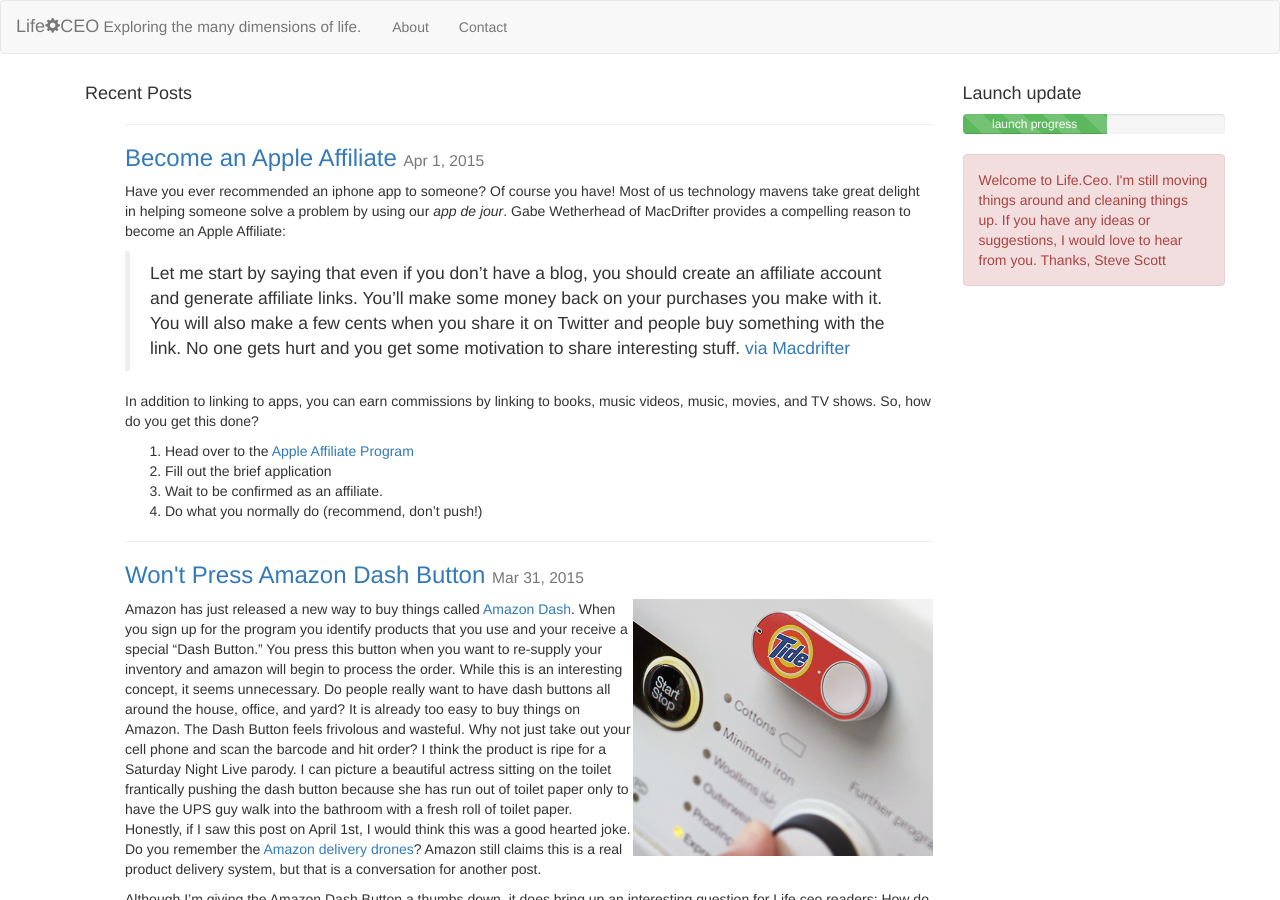
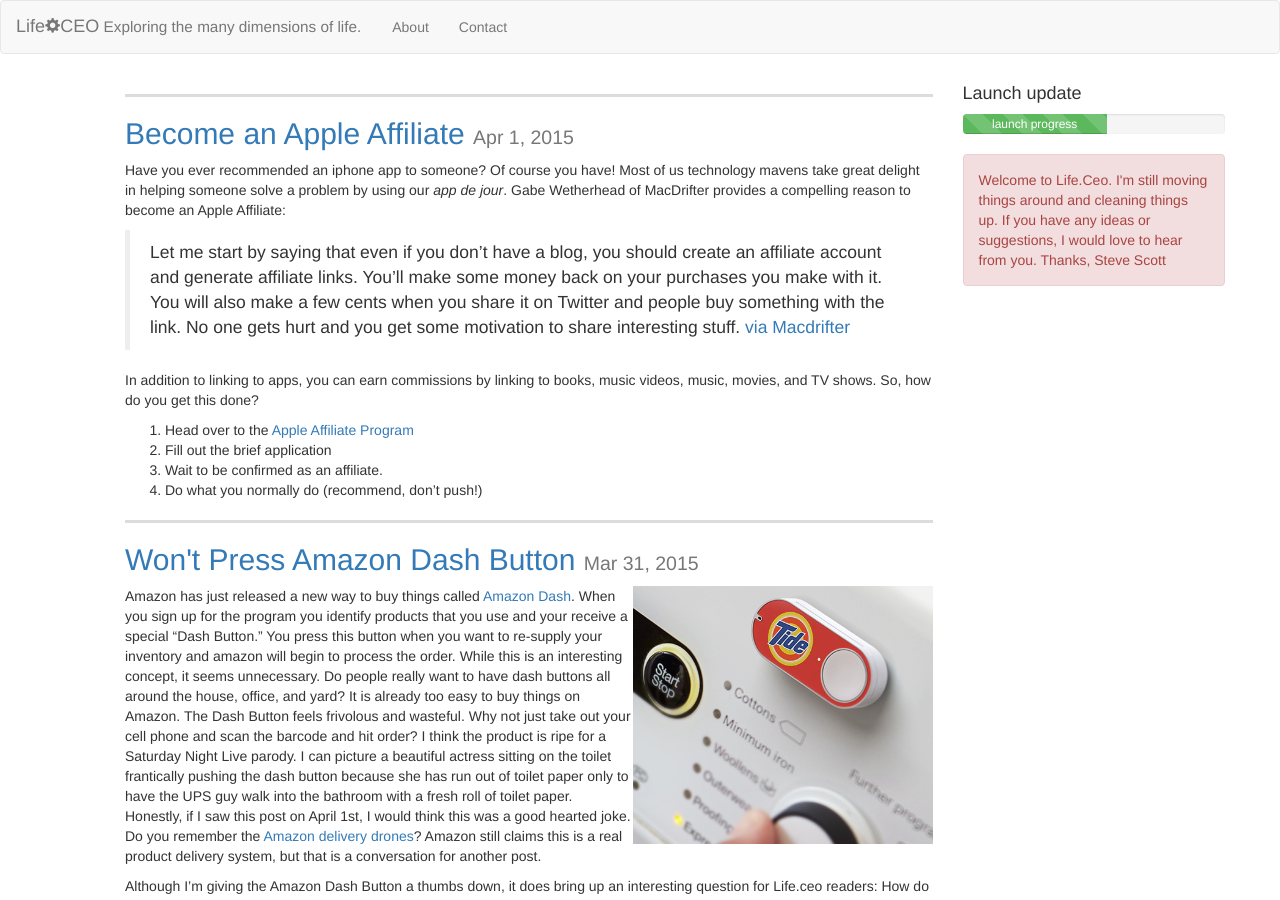
Before and after one commit to sjmscott/life-ceo, a Jekyll site: the page built from index.html, in a window 1280 px wide and 900 px high. Built offline with Jekyll 4.4.1, drawn with Linux system fonts in a browser that asks for light colours; nearby versions of some CDN libraries; the list of posts is cut into pages by our own code.

Commit message:
update index

```diff
--- a/_posts/2015-03-29-slack-worth.markdown
+++ b/_posts/2015-03-29-slack-worth.markdown
@@ -5,8 +5,6 @@
 date: 2015-03-30
 tags: software, tool, review, tech
 ---
-
-<img src="/assets/img/slack-logo.png" class="img-responsive" alt="Responsive image" width="150px" align="left">
 
 A friend recently sent me information on the skyrocketing valuation of Slack.  As I began to prepare this post, I realized that I didn't know exactly where to find the information. Was it a link on text messages?  Was it sent via evernote or a direct message on twitter?  Was it sent as a PDF through email?  Slack tries to solve the problem of communication fragmentation.  Slack seeks to "be a platform for team communication: everything in one place, instantly searchable, available wherever you go.[^slack2]"  Essentially, Slack seeks to replace text messages, emails, alerts, and notifications create a singular funnel of communication.
 
@@ -18,12 +16,12 @@
 
 Is this wild valuation another case of a champagne high? Probably.  Although this is an important and interesting question, I'd like to focus on whether this app is worthwhile.  Regardless of the speculative value of the company, I think that Slack platform has enormous benefits and offers the potential to solve many problems.  To summarize, here are few of the key benefits.
 
-1) Slack has a myriad of integrations with other software and tools.  There are [official integrations](https://slack.com/integrations) and [unofficial integrations](https://api.slack.com/community) that are built by the rapidly growing community. These integrations help pull information from a variety of services into the Slack ecosystem. <img src="/assets/img/slack-integrations.png" class="img-responsive" alt="Responsive image" width="250px" align="left">
+1) Slack has a myriad of integrations with other software and tools.  There are [official integrations](https://slack.com/integrations) and [unofficial integrations](https://api.slack.com/community) that are built by the rapidly growing community. These integrations help pull information from a variety of services into the Slack ecosystem.
 
 2) Email was once cool, but it is now a burden.  Instead of hundreds of people sending a hodgepodge of unfiltered and unsorted email into one account, Slack enables users to create channels to corral conversations into discreet containers.
 
 3) All of the conversations and information are archived and can be searched.  It saves you the trouble of trying to figure out where you put that link or article that a colleague or friend sent to you.
-
+<img src="/assets/img/slack-integrations.png" class="img-responsive" alt="Responsive image" width="250px" align="left">
 4) Slack works on just about every modern device and operating system.  If you want to use Slack on the road, you will have to retire your Palm Pilot or flip phone.
 
 Finally, there is something enticing about using a clean and well designed platform.  We will have to wait to see if Slack helps make sense of the digital explosions in our lives or if it gets tossed aside in the digital dustbin.  For me, the bottom line is that Slack fixes some of the problems of how people communicate with one another. For now, I'm going to use Slack.
--- a/_posts/2015-03-31-amazon-dash.markdown
+++ b/_posts/2015-03-31-amazon-dash.markdown
@@ -12,6 +12,3 @@
 Amazon has just released a new way to buy things called [Amazon Dash](https://www.amazon.com/oc/dash-button/).  When you sign up for the program you identify products that you use and your receive a special "Dash Button." You press this button when you want to re-supply your inventory and amazon will begin to process the order.  While this is an interesting concept, it seems unnecessary.  Do people really want to have dash buttons all around the house, office, and yard?  It is already too easy to buy things on Amazon.  The Dash Button feels frivolous and wasteful.  Why not just take out your cell phone and scan the barcode and hit order?  I think the product is ripe for a Saturday Night Live parody.  I can picture a beautiful actress sitting on the toilet frantically pushing the dash button because she has run out of toilet paper only to have the UPS guy walk into the bathroom with a fresh roll of toilet paper. Honestly, if I saw this post on April 1st, I would think this was a good hearted joke.  Do you remember the [Amazon delivery drones](http://www.amazon.com/b?node=8037720011)?  Amazon still claims this is a real product delivery system, but that is a conversation for another post.
 
 Although I'm giving the Amazon Dash Button a thumbs down, it does bring up an interesting question for Life.ceo readers:  How do you manage your house and office so you don't run out of things?  We will return to this topic in a future post.
-
-
-<img src="/assets/img/amazon-dash.png" class="img-responsive" alt="Responsive image" width="300px">
--- a/index.html
+++ b/index.html
@@ -8,16 +8,13 @@
 <div class="row">
   <div class="col-xs-12 col-md-9">
 
-
-
-<h4> Recent Posts </h4>
     <ul>
 
     {% for post in paginator.posts %}
 
-       <h1><hr></h1>
-        <h3>
-          <a class="post-link" href="{{ post.url | prepend: site.baseurl }}">{{ post.title }} <small>{{ post.date | date: "%b %-d, %Y" }}</small></a>     </h3>
+       <hr style="height:3px;border:none;color:#DCDCDC;background-color:#DCDCDC;" />
+        <h2>
+          <a class="post-link" href="{{ post.url | prepend: site.baseurl }}">{{ post.title }} <small>{{ post.date | date: "%b %-d, %Y" }}</small></a>     </h2>
 
 
 
```
Also changed, not shown: 2 other files.
